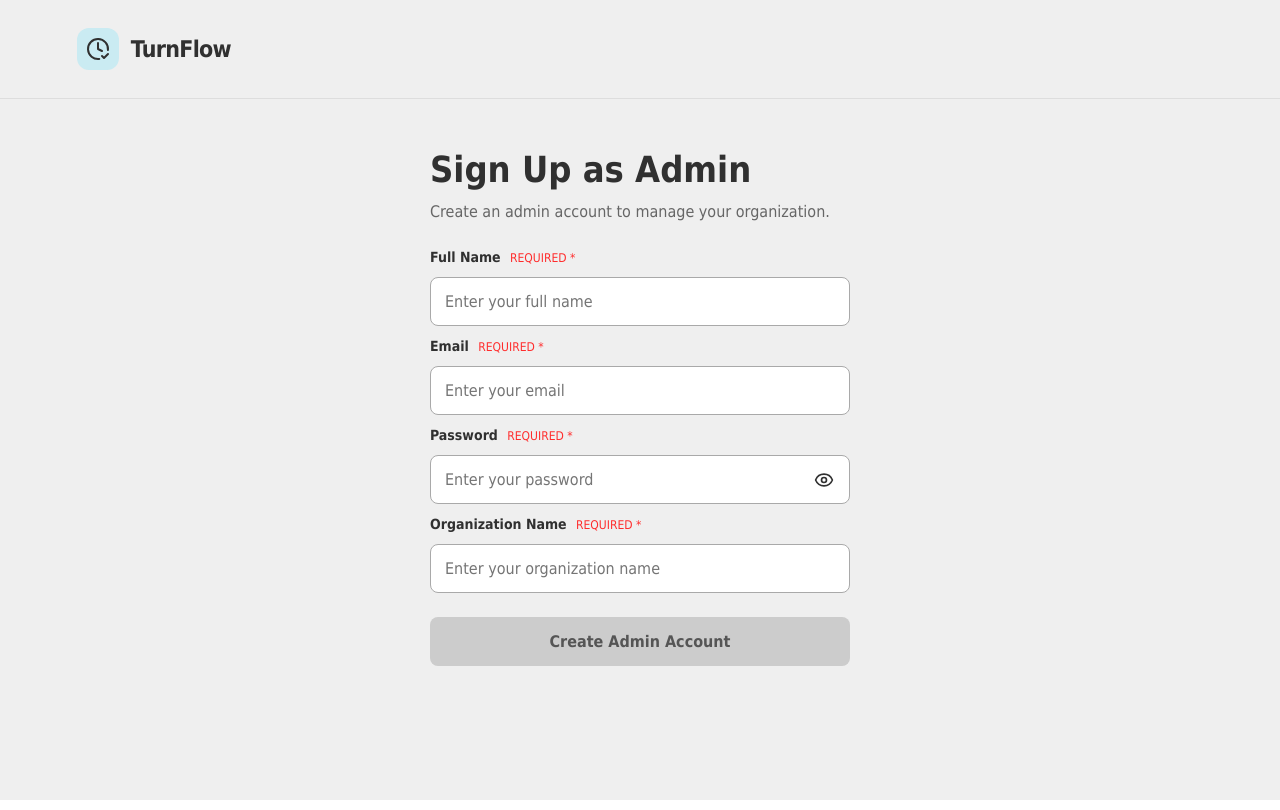
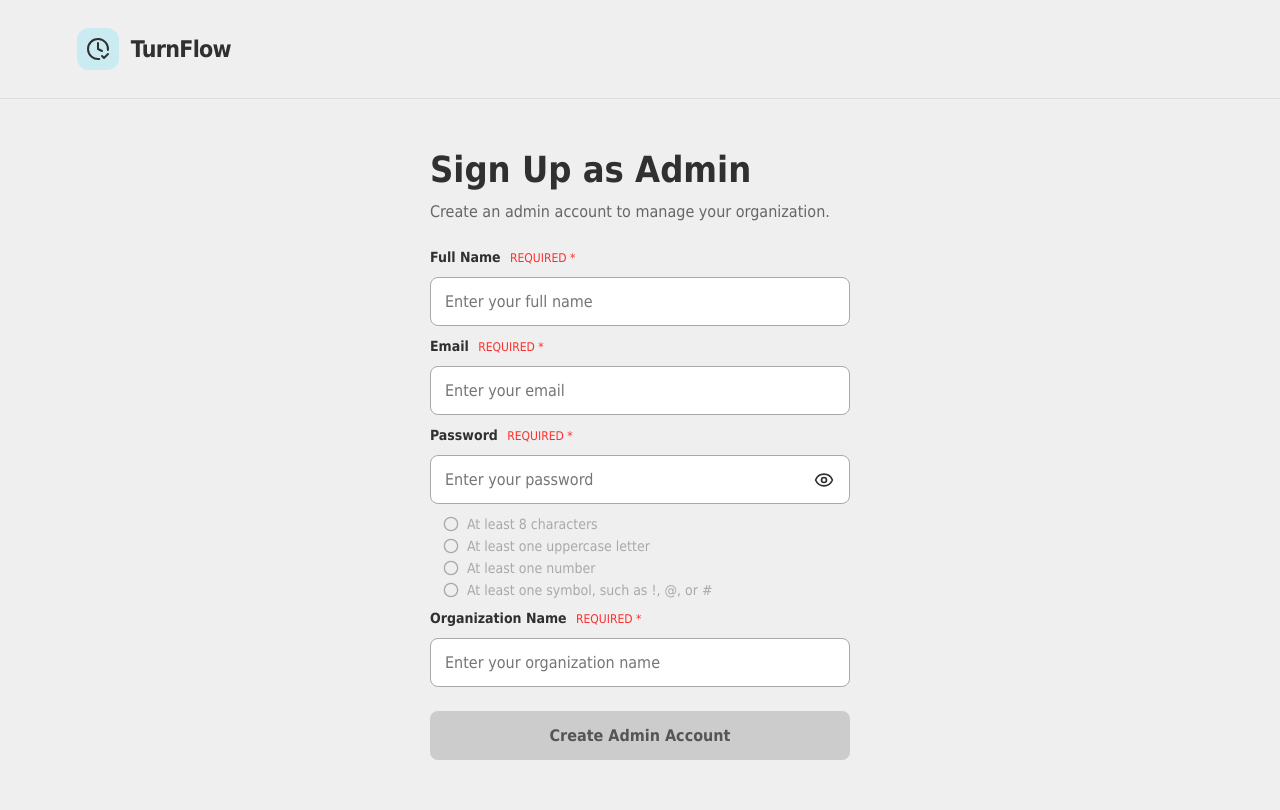
Before and after one commit to williammartinez10/turnflow, a React (Vite) app in the folder frontend/: page /signup/admin in a window 1280 px wide. Built offline with nearby package versions, Linux system fonts and the light colour scheme.

Commit message:
Added password requirement checklist to signup forms

```diff
--- a/frontend/src/components/PasswordInput/PasswordInput.css
+++ b/frontend/src/components/PasswordInput/PasswordInput.css
@@ -27,3 +27,27 @@
     outline: 2px solid var(--color-carbon);
     outline-offset: 2px;
 }
+
+.password-input-requirements {
+    display: grid;
+    gap: 6px;
+    margin: 0;
+    padding-left: 13px;
+    list-style: none;
+    color: var(--color-carbon);
+    font-size: 14px;
+}
+
+.password-input-requirements > li {
+    display: flex;
+    align-items: center;
+    gap: 8px;
+}
+
+.password-input-requirements > li.password-requirement-met {
+    color: #008000;
+}
+
+.password-input-requirements svg {
+    flex-shrink: 0;
+}
--- a/frontend/src/components/PasswordInput/PasswordInput.tsx
+++ b/frontend/src/components/PasswordInput/PasswordInput.tsx
@@ -1,19 +1,67 @@
 import "./PasswordInput.css";
-import { useState } from "react";
+import { useId, useState } from "react";
 import type { InputHTMLAttributes } from "react";
-import { Eye, EyeOff } from "lucide-react";
+import { Circle, CircleCheck, Eye, EyeOff } from "lucide-react";
 
-type PasswordInputProps = Omit<InputHTMLAttributes<HTMLInputElement>, "type">;
+type PasswordInputProps = Omit<InputHTMLAttributes<HTMLInputElement>, "type"> & {
+  showRequirements?: boolean;
+};
 
-function PasswordInput({ id, ...inputProps }: PasswordInputProps) {
+function PasswordInput({
+  id,
+  showRequirements = false,
+  onChange,
+  ...inputProps
+}: PasswordInputProps) {
   const [showPassword, setShowPassword] = useState(false);
+  const [password, setPassword] = useState(
+    String(inputProps.defaultValue ?? "")
+  );
+  const requirementsId = useId();
+
+  const currentPassword = inputProps.value !== undefined ? String(inputProps.value) : password;
+
+  const requirements = [
+    {
+      label: "At least 8 characters",
+      met: [...currentPassword].length >= 8,
+    },
+    {
+      label: "At least one uppercase letter",
+      met: /\p{Lu}/u.test(currentPassword),
+    },
+    {
+      label: "At least one number",
+      met: /\p{Nd}/u.test(currentPassword),
+    },
+    {
+      label: "At least one symbol, such as !, @, or #",
+      met: /[\p{P}\p{S}]/u.test(currentPassword),
+    },
+  ];
+
+  const describedBy = [
+    inputProps["aria-describedby"],
+    showRequirements ? requirementsId : undefined,
+  ].filter(Boolean).join(" ") || undefined;
 
   return (
+    <>
       <div className="password-input-wrapper">
         <input
           {...inputProps}
           id={id}
           type={showPassword ? "text" : "password"}
+          pattern={
+            showRequirements
+              ? String.raw`(?=[\s\S]*\p{Lu})(?=[\s\S]*\p{Nd})(?=[\s\S]*[\p{P}\p{S}])[\s\S]{8,}`
+              : inputProps.pattern
+          }
+          aria-describedby={describedBy}
+          onChange={(event) => {
+            setPassword(event.currentTarget.value);
+            onChange?.(event);
+          }}
         />
 
         <button
@@ -30,6 +78,29 @@ function PasswordInput({ id, ...inputProps }: PasswordInputProps) {
           )}
         </button>
       </div>
+
+      {showRequirements && (
+        <ul
+          id={requirementsId}
+          className="password-input-requirements"
+          aria-label="Password requirements"
+        >
+          {requirements.map(({ label, met }) => (
+            <li
+              key={label}
+              className={met ? "password-requirement-met" : undefined}
+            >
+              {met ? (
+                <CircleCheck size={16} role="img" aria-label="Met" />
+              ) : (
+                <Circle size={16} role="img" aria-label="Not yet met" />
+              )}
+              <span>{label}</span>
+            </li>
+          ))}
+        </ul>
+      )}
+    </>
   );
 }
 
--- a/frontend/src/pages/signup/admin/AdminSignup.tsx
+++ b/frontend/src/pages/signup/admin/AdminSignup.tsx
@@ -133,6 +133,7 @@ function AdminSignup() {
               id="password"
               name="password"
               placeholder="Enter your password"
+              showRequirements
               required
             />
 
--- a/frontend/src/pages/signup/staff/StaffSignup/StaffSignup.tsx
+++ b/frontend/src/pages/signup/staff/StaffSignup/StaffSignup.tsx
@@ -130,6 +130,7 @@ function StaffSignup() {
               id="password"
               name="password"
               placeholder="Enter your password"
+              showRequirements
               required
             />
 
```
Lines whose indentation alone changed are shown as unchanged.
